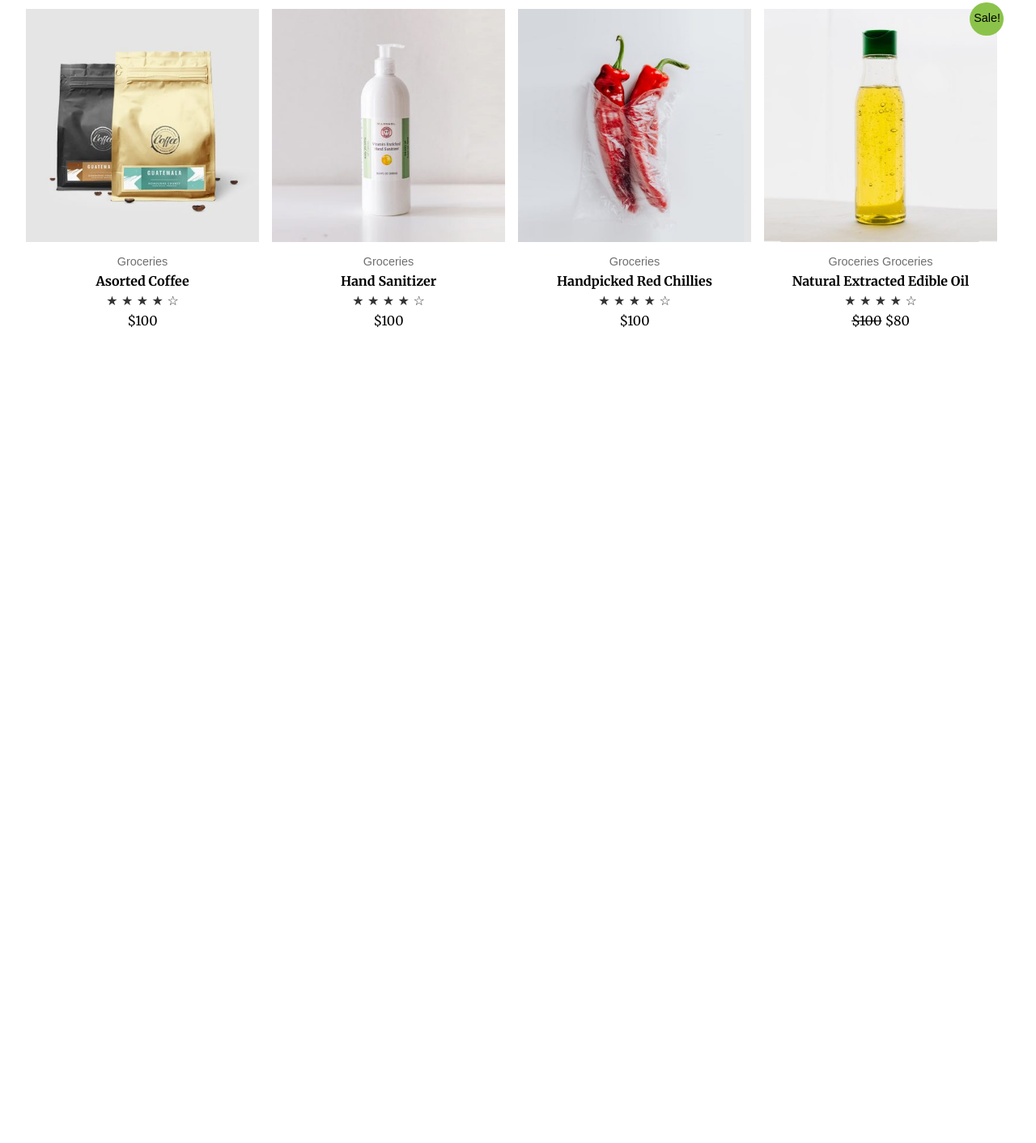
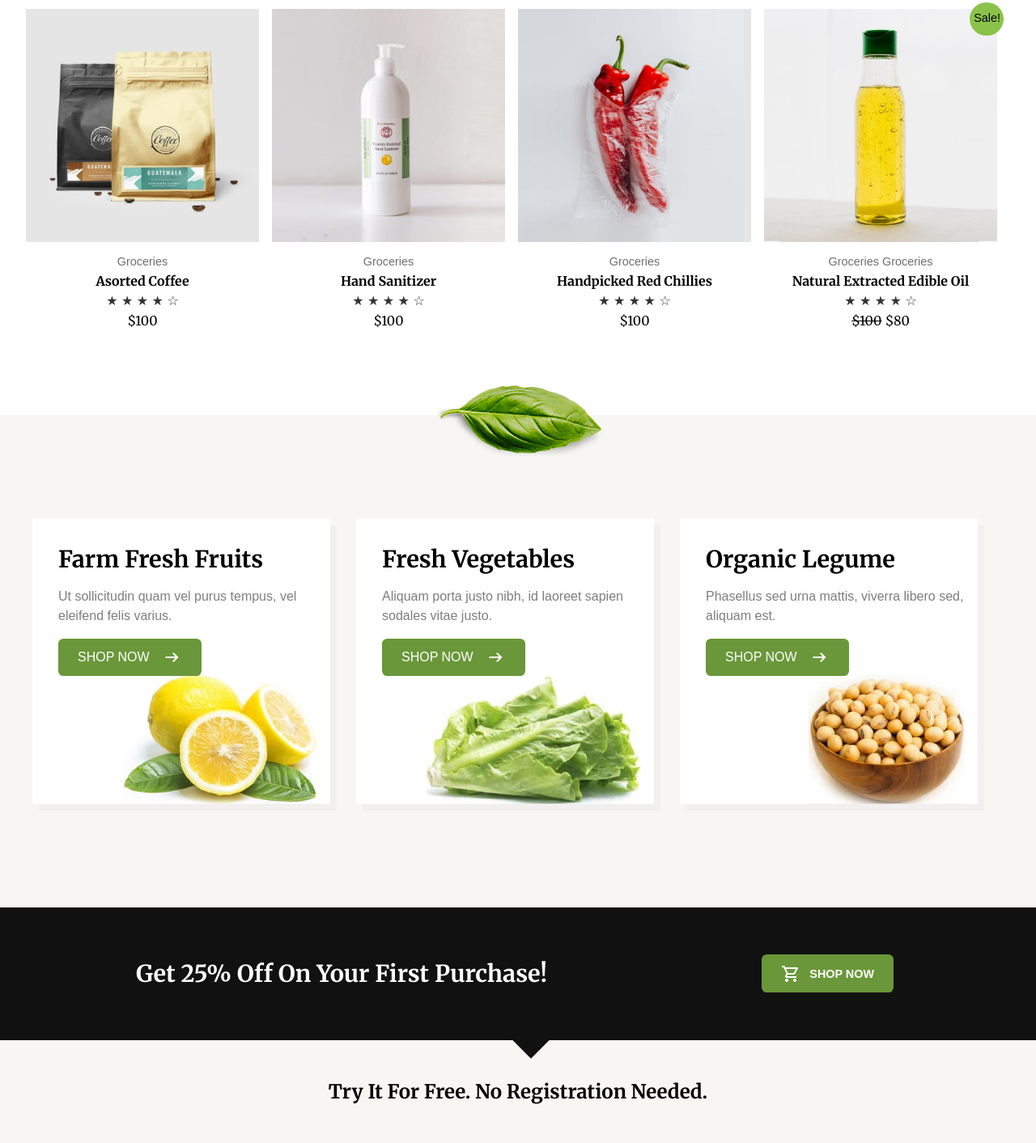
Before and after one commit to AbinashBhattarai/OrganicShop, a plain HTML site: page index.html in a window 1280 px wide. Shown: the part 1366-2778 px from the top of the page at 81% size. Before the commit the page ends 1879 px from the top, so only its background shows below. Drawn offline with nearby package versions, Linux system fonts and the light colour scheme.

Commit message:
categoty

```diff
--- a/index.html
+++ b/index.html
@@ -48,6 +48,9 @@
   <main>
     <!-- hero section -->
     <section class="hero">
+      <div class="hero-transparent">
+        <img src="assets/hero-trans.png" alt="transparent image">
+      </div>
       <div class="hero-container">
         <div class="hero-img">
           <img src="/assets/hero-img.png" alt="background image">
@@ -213,6 +216,93 @@
         </div>
       </div>
     </section>
+
+    <!-- category section -->
+    <section class="category">
+      <div class="category-container">
+        <div class="category-overlay">
+          <img src="assets/category-overlay.png" alt="category overlay">
+        </div>
+        <div class="category-display">
+          <div class="category-box">
+            <div class="category-img">
+              <img src="/assets/category-1.jpg" alt="category image">
+            </div>
+            <div class="category-text">
+              <h2>Farm Fresh Fruits</h2>
+              <p>
+                Ut sollicitudin quam vel purus tempus, vel eleifend felis varius.
+              </p>
+            </div>
+            <div class="category-btn">
+              <button>
+                SHOP NOW
+                <span class="material-symbols-outlined">arrow_right_alt</span>
+              </button>
+            </div>
+            <div class="category-img"></div>
+            </div>
+
+            <div class="category-box">
+              <div class="category-img">
+                <img src="/assets/category-2.jpg" alt="category image">
+              </div>
+              <div class="category-text">
+                <h2>Fresh Vegetables</h2>
+                <p>
+                  Aliquam porta justo nibh, id laoreet sapien sodales vitae justo.
+                </p>
+              </div>
+              <div class="category-btn">
+                <button>
+                  SHOP NOW
+                  <span class="material-symbols-outlined">arrow_right_alt</span>
+                </button>
+              </div>
+              <div class="category-img"></div>
+              </div>
+
+          <div class="category-box">
+            <div class="category-img">
+              <img src="/assets/category-3.jpg" alt="category image">
+            </div>
+            <div class="category-text">
+              <h2>Organic Legume</h2>
+              <p>
+                Phasellus sed urna mattis, viverra libero sed, aliquam est.
+              </p>
+            </div>
+            <div class="category-btn">
+              <button>
+                SHOP NOW
+                <span class="material-symbols-outlined">arrow_right_alt</span>
+              </button>
+            </div>
+          </div>
+
+
+        </div>
+      </div>
+      <div class="goTo">
+        <div class="goTo-container">
+          <div class="goTo-text">
+            <h1>Get 25% Off On Your First Purchase!</h1>
+          </div>
+          <div class="goTo-btn">
+            <button>
+              <span class="material-symbols-outlined">shopping_cart</span>
+              SHOP NOW
+            </button>
+          </div>
+        </div>
+        <div class="goTo-description">
+          <div class="goTo-pointer"></div>
+          <h1>
+            Try It For Free. No Registration Needed.
+          </h1>
+        </div>
+      </div>
+    </section>
   </main>
 </body>
 </html>
--- a/style.css
+++ b/style.css
@@ -9,6 +9,20 @@ li{
 }
 a{
   text-decoration: none;
+}
+button{
+  display: flex;
+  align-items: center;
+  border: none;
+  padding: 0.7rem 1.5rem;
+  background-color: #6a9739;
+  color: white;
+  transition: background-color 0.2s ease;
+  cursor: pointer;
+  border-radius: 0.4rem;
+}
+button:hover{
+  background-color: #8bc34a;
 }
 header{
   width: 100%;
@@ -61,9 +75,10 @@ nav ul li a:hover{
   height: 1.3rem;
   border-radius: 50%;
   background-color: #8bc34a;
-  padding: 0.1rem 0 0 0.4rem;
+  padding: 0.3rem 0 0 0.4rem;
   top: -0.8rem;
   right: -0.7rem;
+  font-size: 0.7rem;
 }
 .nav-account{
   margin-left: 2rem;
@@ -71,13 +86,24 @@ nav ul li a:hover{
 }
 /* hero section */
 .hero{
-  background-color: rgb(238, 238, 238, 0.3);
+  background-color: rgba(238, 238, 238, 0.3);
   position: relative;
   padding: 6rem 7rem;
+}
+.hero-transparent{
+  position: absolute;
+  bottom: 0;
+  right: 0;
+}
+.hero-transparent img{
+  height: 20rem;
+  width: 30rem;
+  opacity: 0.3;
 }
 .hero-container{
   display: flex;
   justify-content: space-between;
+  position: relative;
 }
 .hero-text{
   padding: 4rem 5rem;
@@ -100,19 +126,8 @@ nav ul li a:hover{
   margin-bottom: 2.5rem;
 }
 .hero-text button{
-  display: flex;
-  align-items: center;
-  padding: 0.7rem 1.5rem;
-  border: none;
-  background-color: #6a9739;
-  color: white;
   font-size: 0.9rem;
   font-weight: bold;
-  transition: background-color 0.2s ease;
-  cursor: pointer;
-}
-.hero-text button:hover{
-  background-color: #8bc34a;
 }
 .hero-text button span{
   margin-right: 0.7rem;
@@ -219,3 +234,106 @@ nav ul li a:hover{
   background-color: #8bc34a;
   font-size: 0.9rem;
 }
+
+/* category section */
+.category{
+  background-color:  #F8F6F3;
+}
+.category-container{
+  display: flex;
+  flex-direction: column;
+  align-items: center;
+  position: relative;
+}
+.category-overlay{
+  position: absolute;
+  top: -2.5rem;
+}
+.category-display{
+  display: flex;
+  justify-content: space-evenly;
+  margin: 7rem;
+  padding: 1rem;
+}
+.category-box{
+  background-color: white;
+  height: 22rem;
+  width: 23rem;
+  /* background-image: url("assets/category-1.jpg"); */
+  background-repeat: no-repeat;
+  background-position: bottom right;
+  background-size: 17rem;
+  padding: 2rem 1rem 0 2rem;
+  margin-right: 2rem;
+  box-shadow: 0.5rem 0.5rem rgba(199, 199, 199, 0.12);
+  position: relative;
+}
+.category-box h2{
+  font-family: "Merriweather", serif;
+  font-size: 1.8rem;
+  margin-bottom: 1rem;
+}
+.category-box p{
+  color: #7e7e7e;
+  line-height: 1.5rem;
+  margin-bottom: 1rem;
+}
+.category-box button{
+  font-size: 1rem;
+  position: relative;
+}
+.category-box button span{
+  margin-left: 1rem;
+}
+.category-img{
+  position: absolute;
+  bottom: 0;
+  right: 1rem;
+  height: 10rem;
+}
+.category-img img{
+  height: 100%;
+  width: 100%;
+}
+
+.goTo-container{
+  display: flex;
+  justify-content: space-between;
+  align-items: center;
+  background-color: rgb(17, 17, 17);
+  color: white;
+  padding: 2rem 6rem;
+  position: relative;
+}
+.goTo-text h1{
+  font-family: "Merriweather", serif;
+  font-size: 1.8rem;
+  padding: 2rem;
+  margin-left: 2.5rem;
+}
+.goTo-btn button{
+  margin-right: 5rem;
+  font-size: 0.9rem;
+  font-weight: bold;
+}
+.goTo-btn button span{
+  margin-right: 0.7rem;
+}
+.goTo-description{
+  padding: 3rem;
+  text-align: center;
+  position: relative;
+}
+.goTo-description h1{
+  font-family: "Merriweather", serif;
+  font-size: 1.5rem;
+}
+.goTo-pointer{
+  height: 2rem;
+  width: 2rem;
+  background-color: rgb(17, 17, 17);
+  position: absolute;
+  top: -1rem;
+  left: 50%;
+  transform: rotate(45deg);
+}
```
Also changed, not shown: assets/category-1.jpg (added), assets/category-2.jpg (added), assets/category-3.jpg (added).
